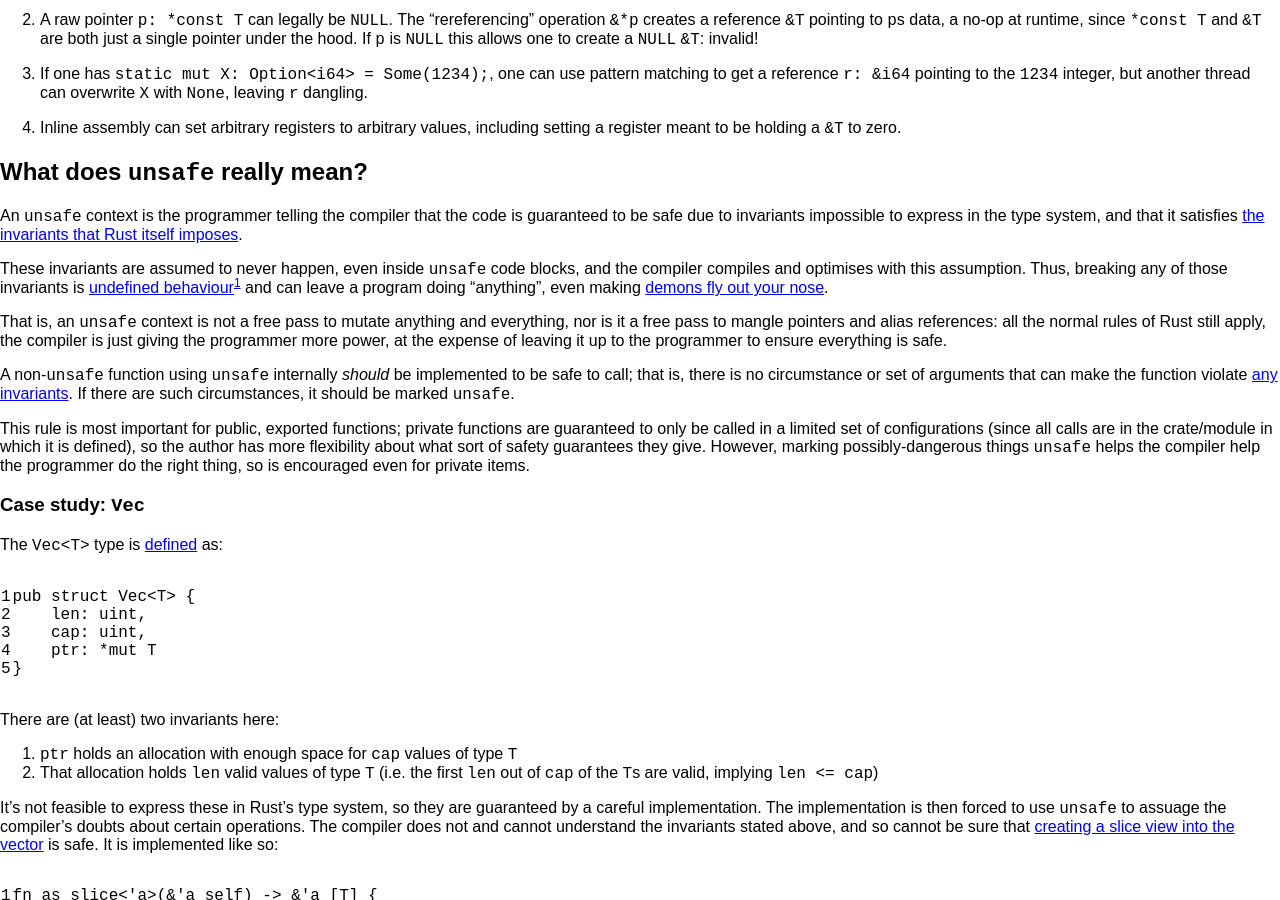
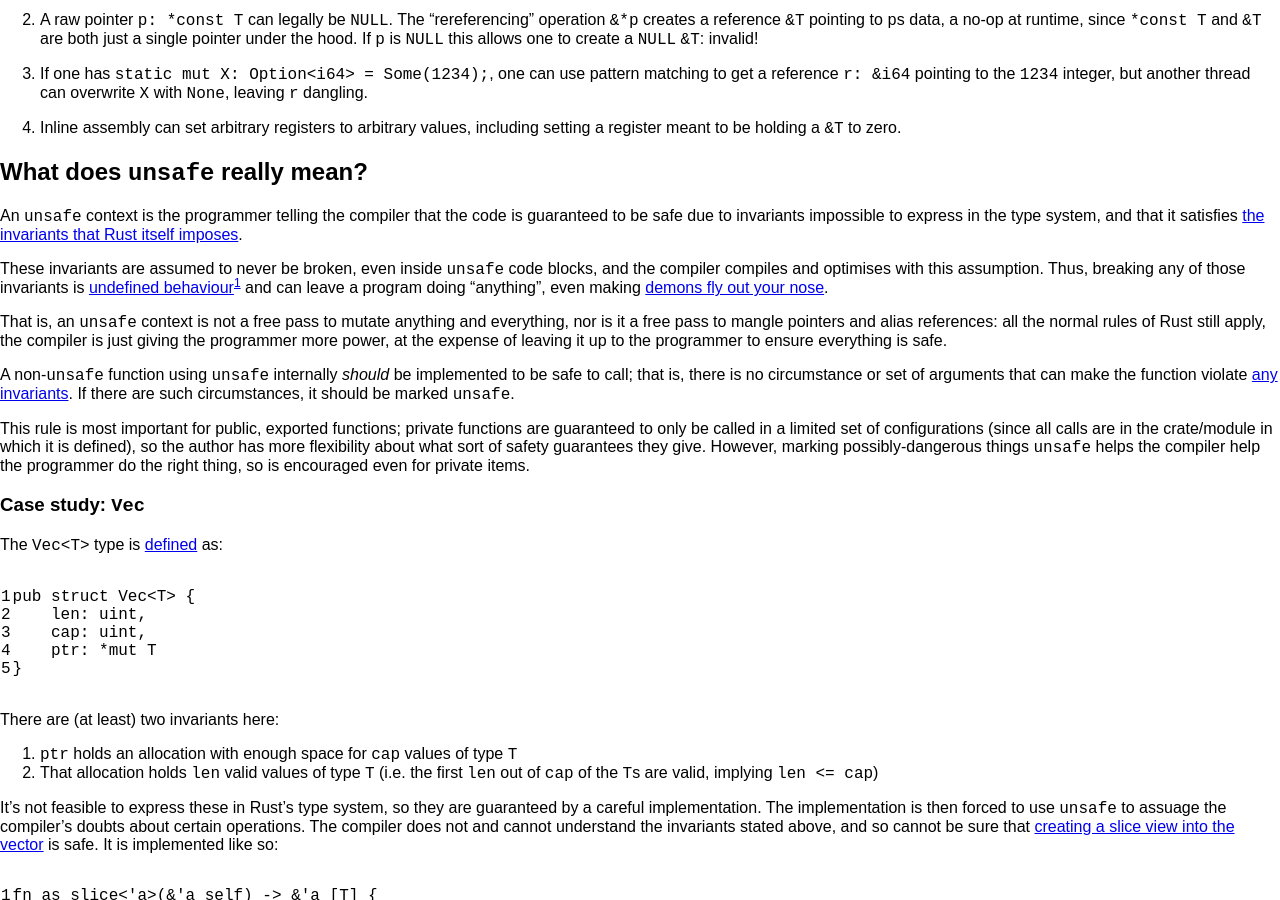
Before and after one commit to huonw/huonw.github.io, a Jekyll site: the page built from _posts/2014-07-24-what-does-rusts-unsafe-mean.md, in a window 1280 px wide and 900 px high, scrolled down 1146 px. Built offline with Jekyll 4.4.1, drawn with Linux system fonts in a browser that asks for light colours; comment, search, counter and statistics services are not loaded.

Commit message:
Inverted condition.

```diff
--- a/_posts/2014-07-24-what-does-rusts-unsafe-mean.md
+++ b/_posts/2014-07-24-what-does-rusts-unsafe-mean.md
@@ -111,7 +111,7 @@ code is guaranteed to be safe due to invariants impossible to express
 in the type system, and that it satisfies
 [the invariants that Rust itself imposes](http://doc.rust-lang.org/master/rust.html#behavior-considered-unsafe).
 
-These invariants are assumed to never happen, even inside `unsafe`
+These invariants are assumed to never be broken, even inside `unsafe`
 code blocks, and the compiler compiles and optimises with this
 assumption. Thus, breaking any of those invariants is
 [undefined behaviour](https://en.wikipedia.org/wiki/Undefined_behaviour)[^ub-llvm]
```
